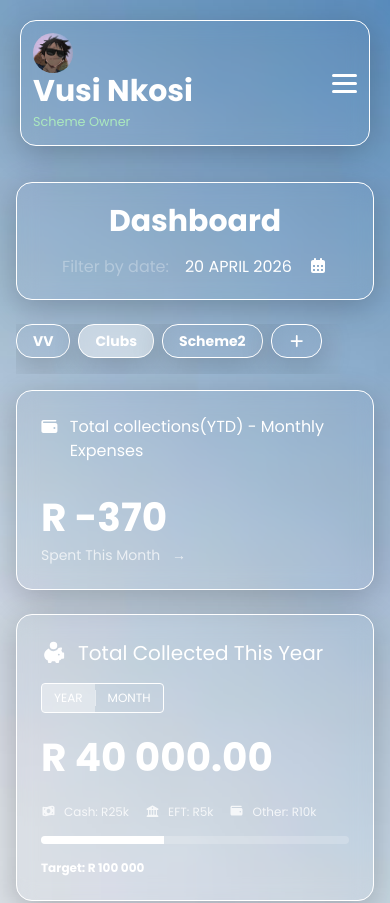
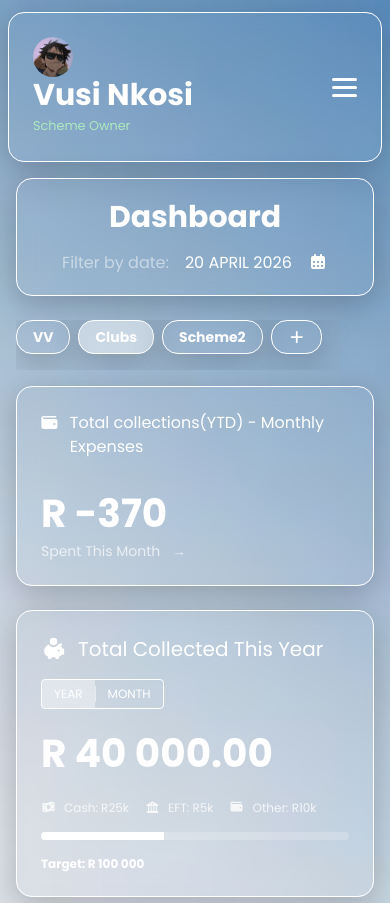
Before and after one commit to Siya-gift/SchemeManager, a React (Vite) app: page / in a window 390 px wide. Shown: the top 903 px of the page. Built offline with nearby package versions, Linux system fonts and the light colour scheme.

Commit message:
Dashboard tweeks

```diff
--- a/src/components/Dashboard.jsx
+++ b/src/components/Dashboard.jsx
@@ -7,7 +7,7 @@ function Dashboard() {
             <div className='hearder flex flex-col md:flex-row justify-between items-center py-5 px-6 glass mb-6'>
                 <h1 className='text-3xl font-bold text-white'>Dashboard</h1>
                 <div className='flex gap-4 text-white mt-4 md:mt-0'>
-                    <h5 className='text-white/30'>Filter by date:</h5>
+                    <h5 className='text-white/50'>Filter by date:</h5>
                     <h3 className='text-light cursor-pointer hover:text-white/80 uppercase'>20 April 2026</h3>
                     <span className='cursor-pointer hover:text-white/80'><i className="fa-solid fa-calendar-days"></i></span>
                 </div>
--- a/src/components/MobileNav.jsx
+++ b/src/components/MobileNav.jsx
@@ -10,8 +10,8 @@ function MobileNav() {
 
     return (
         <>
-            <div className='profile glass flex md:hidden justify-between items-center m-5
-                 p-3 cursor-pointer hover:bg-white/45'>
+            <div className='profile glass flex md:hidden justify-between items-center mx-2 mt-3
+                 p-6 cursor-pointer hover:bg-white/45'>
                 <div className='pp'>
                     <div className="ppic static -top-1 left-[50%] w-10 h-10 rounded-full overflow-hidden">
                         <img src={luffyImg} className="h-full w-full object-cover" />
```
